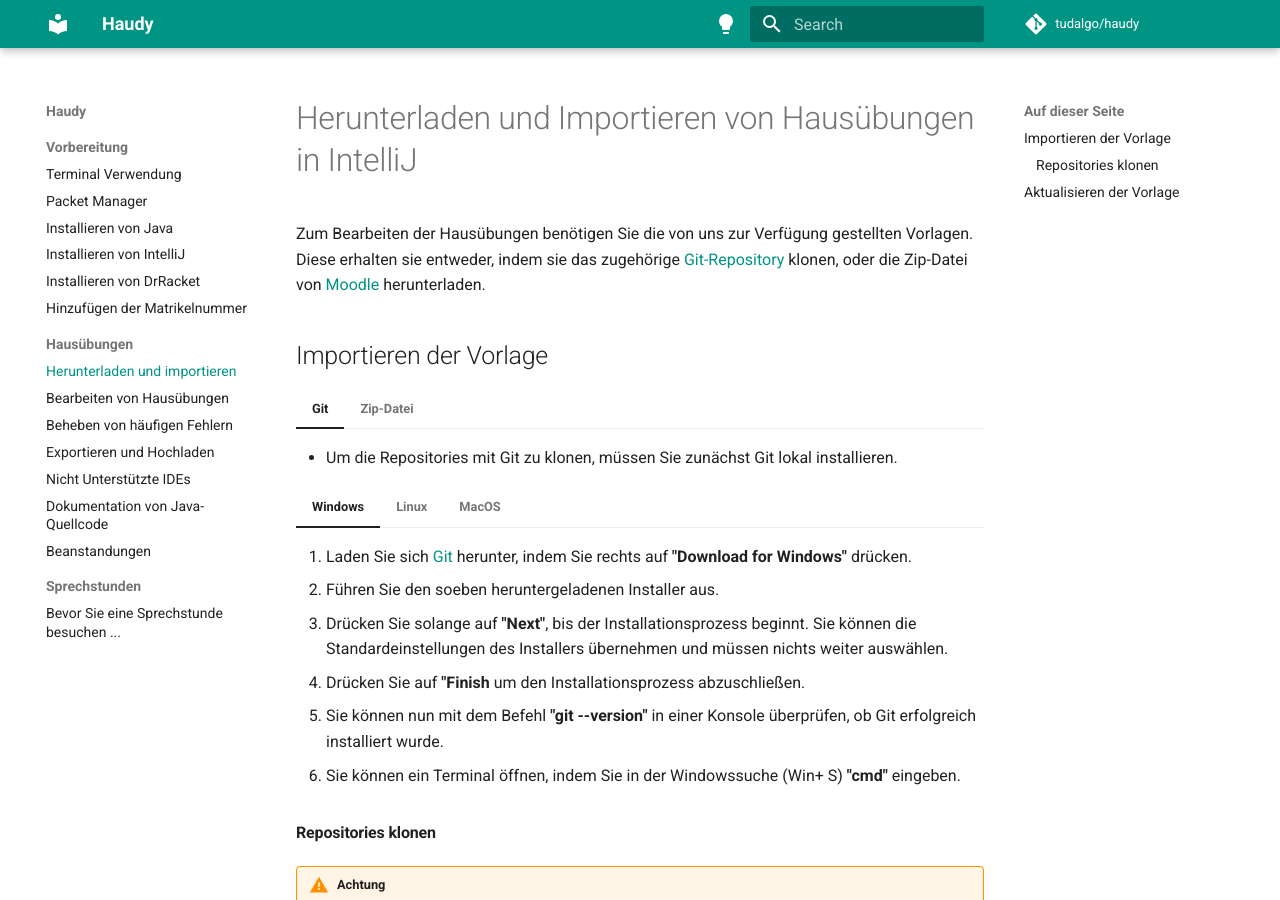
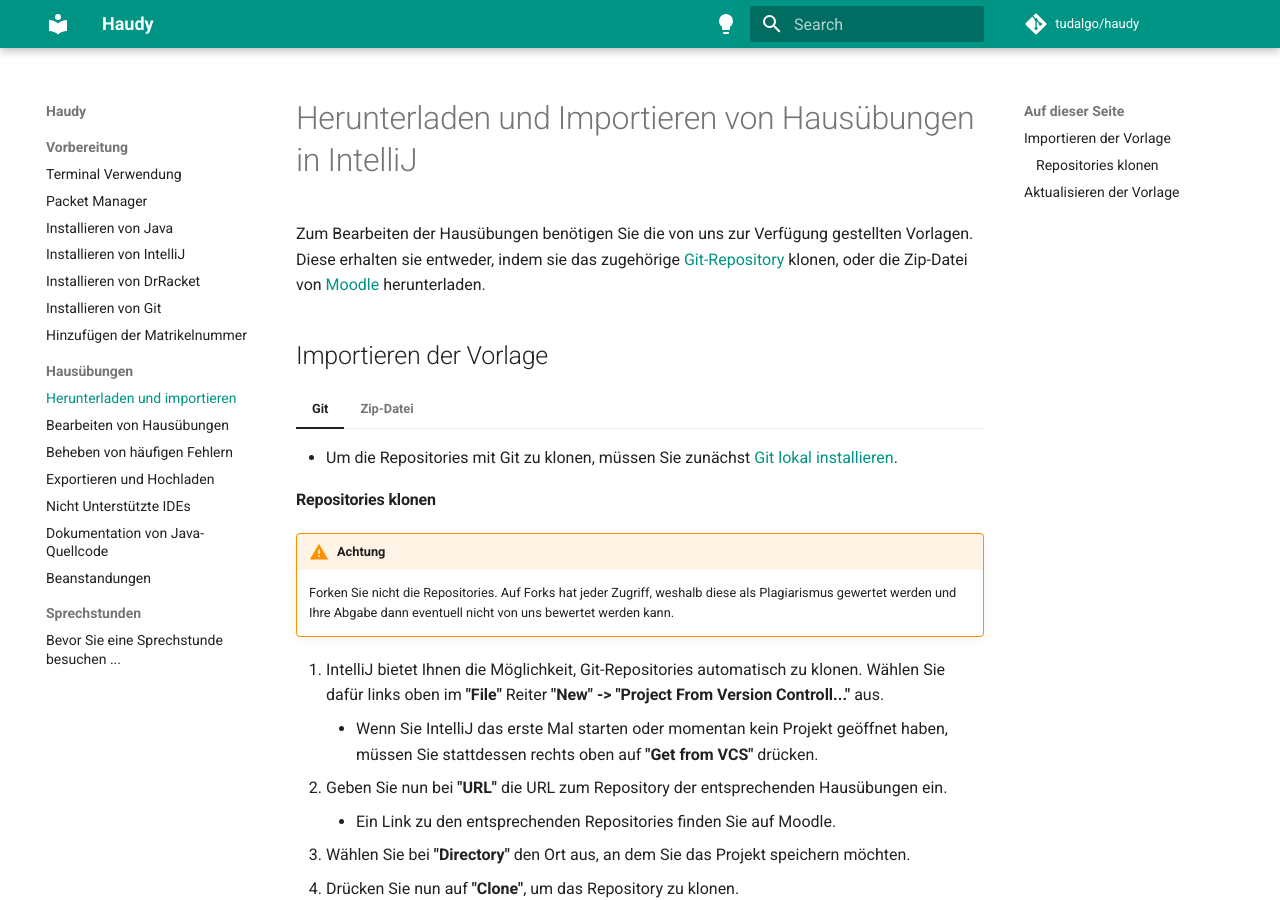
Before and after one commit to tudagrade/wiki, an MkDocs documentation site: the page built from docs/exercises/download-import.md, in a window 1280 px wide and 900 px high. Built offline with MkDocs 1.6.1 and Material for MkDocs 9.7.7, drawn with Linux system fonts in a browser that asks for light colours; comment, search, counter and statistics services are not loaded.

Commit message:
extract git installation guide

````diff
--- a/docs/exercises/download-import.md
+++ b/docs/exercises/download-import.md
@@ -7,41 +7,7 @@
 
 === "Git"
 
-    * Um die Repositories mit Git zu klonen, müssen Sie zunächst Git lokal installieren.
-
-    === "Windows"
-
-        1. Laden Sie sich [Git] herunter, indem Sie rechts auf **"Download for Windows"** drücken.
-        2. Führen Sie den soeben heruntergeladenen Installer aus.
-        3. Drücken Sie solange auf **"Next"**, bis der Installationsprozess beginnt. Sie können die Standardeinstellungen des Installers übernehmen und müssen nichts weiter auswählen.
-        4. Drücken Sie auf **"Finish** um den Installationsprozess abzuschließen.
-        5. Sie können nun mit dem Befehl **"git --version"** in einer Konsole überprüfen, ob Git erfolgreich installiert wurde.
-           * Sie können ein Terminal öffnen, indem Sie in der Windowssuche (Win+ S) **"cmd"** eingeben.
-
-    === "Linux"
-
-        * Auf Debian/Ubuntu Distributions können Sie Git mit dem folgenden Befehl installieren:
-        ```
-        sudo apt install git
-        ```
-        * Auf Arch Based Linux Systemen können Sie Git mit dem folgenden Befehl installieren:
-        ```
-        sudo pacman -S git
-        ```
-
-    === "MacOS"
-
-        1. Sie können Git mit dem package installer Homebrew installieren. Führen Sie dafür folgenden Befehl in einem Terminal aus:
-            ```
-            brew install git
-            ```
-            * Sie können ein Terminal öffnen, indem Sie in der Suche (Cmd + Leertaste) **"Terminal"** eingeben
-            * Falls Sie Homebrew nicht installiert haben, können Sie es mit folgenden Befehl installieren:
-            ```
-            /bin/bash -c "$(curl -fsSL https://raw.githubusercontent.com/Homebrew/install/HEAD/install.sh)"
-            ```
-            * Sie können selbstverständlich auch einen anderen package installer verwenden.
-        2. Sie können nun mit dem Befehl **"git --version"** in einem Terminal überprüfen, ob Git erfolgreich installiert wurde.
+    * Um die Repositories mit Git zu klonen, müssen Sie zunächst [Git lokal installieren].
 
     #### Repositories klonen
     !!! warning "Achtung"
@@ -107,5 +73,5 @@
     * Auch, wenn wir es nicht empfehlen, können Sie die Vorlage alternativ manuell updaten. Kopieren Sie dafür entweder Ihre Implementation in die neue Vorlage oder die Änderungen aus der neuen Vorlage in die alte Vorlage.
 
 [Moodle]: https://moodle.informatik.tu-darmstadt.de/course/view.php?id=1469&sectionid=18762
-[Git]: https://git-scm.com/download
 [Git-Repository]: https://github.com/FOP-2324
+[Git lokal installieren]: https://wiki.tudalgo.org/preparation/installation-git/
--- a/mkdocs.yml
+++ b/mkdocs.yml
@@ -35,6 +35,7 @@
     - Installieren von Java: preparation/installation-java.md
     - Installieren von IntelliJ: preparation/installation-intellij.md
     - Installieren von DrRacket: preparation/installation-racket.md
+    - Installieren von Git: preparation/installation-git.md
     - Hinzufügen der Matrikelnummer: preparation/matriculation-number.md
   - Hausübungen:
     - Herunterladen und importieren: exercises/download-import.md
````
Also changed, not shown: docs/preparation/installation-git.md (added, +45 -0 lines).
